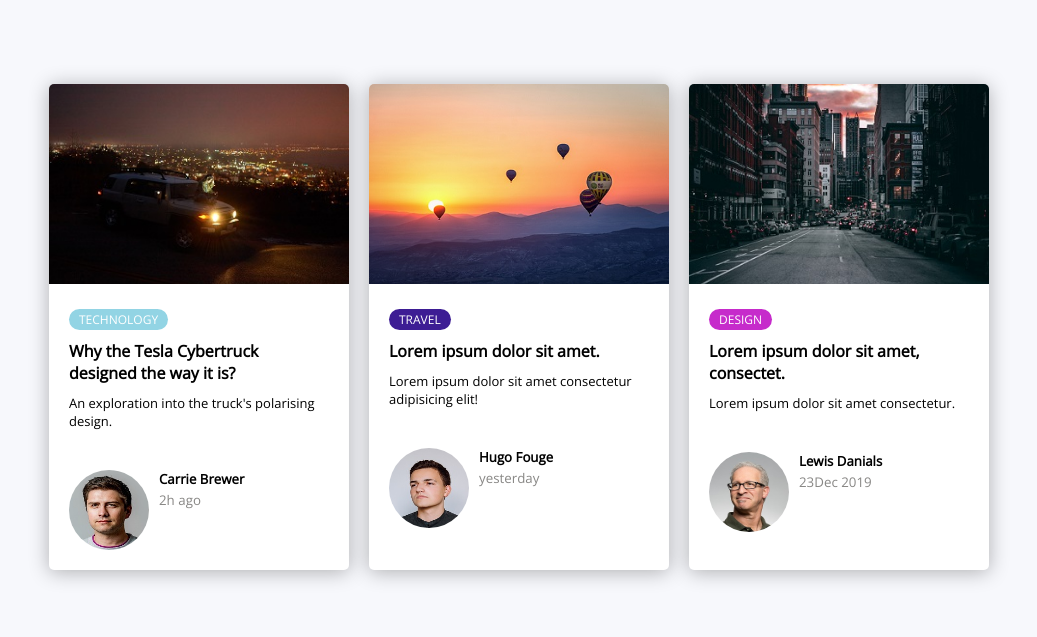
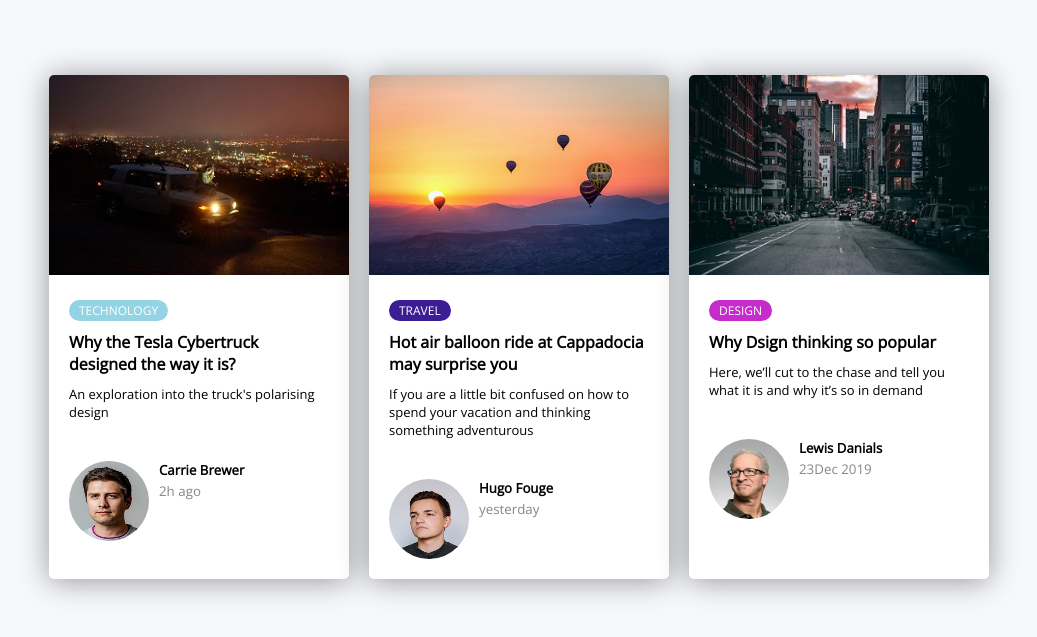
Before and after one commit to RaisanJMR/CARD_UI, a plain HTML site: page index.html in a window 1280 px wide. Shown: the part 173-810 px from the top of the page, without its empty margins (141-1178 px from the left). Drawn offline with nearby package versions, Linux system fonts and the light colour scheme.

Commit message:
completed changes

```diff
--- a/index.html
+++ b/index.html
@@ -19,7 +19,7 @@
             <div class="card-body">
                 <span class="tag tag-teal">Technology</span>
                 <h4>Why the Tesla Cybertruck designed the way it is?</h4>
-                <p>An exploration into the truck's polarising design.</p>
+                <p>An exploration into the truck's polarising design</p>
                 <div class="user">
                     <img src="./img/user-1.jpg" alt="user">
                     <div class="user-info">
@@ -36,8 +36,8 @@
             </div>
             <div class="card-body">
                 <span class="tag tag-purple">Travel</span>
-                <h4>Lorem ipsum dolor sit amet.</h4>
-                <p>Lorem ipsum dolor sit amet consectetur adipisicing elit!</p>
+                <h4>Hot air balloon ride at Cappadocia may surprise you</h4>
+                <p>If you are a little bit confused on how to spend your vacation and thinking something adventurous</p>
                 <div class="user">
                     <img src="./img/user-2.jpg" alt="user-2">
                     <div class="user-info">
@@ -53,8 +53,8 @@
             </div>
             <div class="card-body">
                 <span class="tag tag-pink">Design</span>
-                <h4>Lorem ipsum dolor sit amet, consectet.</h4>
-                <p>Lorem ipsum dolor sit amet consectetur.</p>
+                <h4>Why Dsign thinking so popular</h4>
+                <p>Here, we’ll cut to the chase and tell you what it is and why it’s so in demand</p>
                 <div class="user">
                     <img src="./img/user-3.jpg" alt="user-3">
                     <div class="user-info">
--- a/style.css
+++ b/style.css
@@ -23,9 +23,14 @@ body {
 .card {
     background-color: #ffffff;
     border-radius: 5px;
-    box-shadow: 0 2px 20px rgba(0,0,0,0.3);
+    box-shadow: 0 2px 30px rgba(0,0,0,0.4);
     overflow: hidden;
     width: 300px;
+}
+.card:hover {
+    cursor: pointer;
+    transform: scale(0.99);
+    transition: all 0.9s ease-in;
 }
 .card-header img {
 width: 100%;
```
